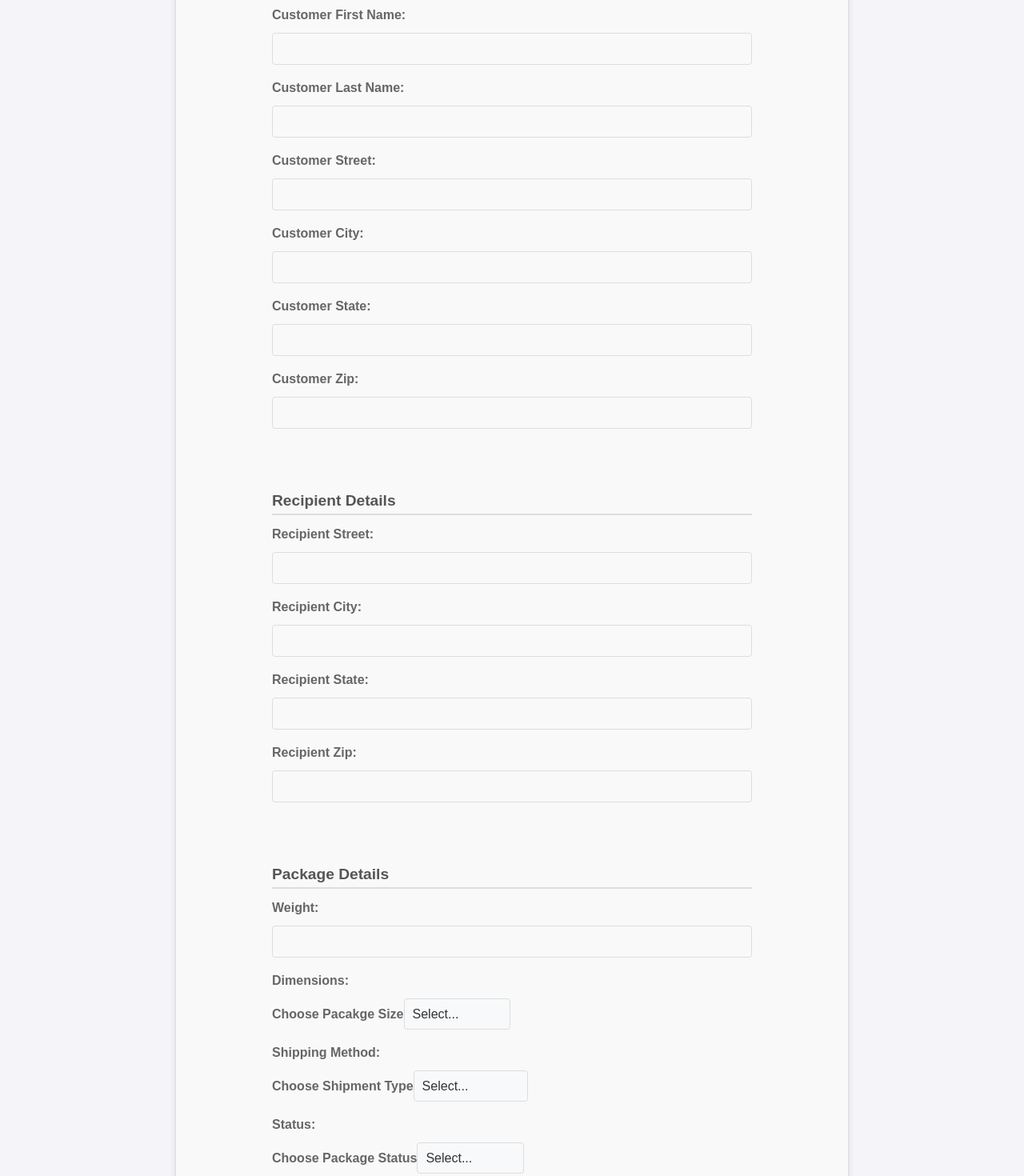
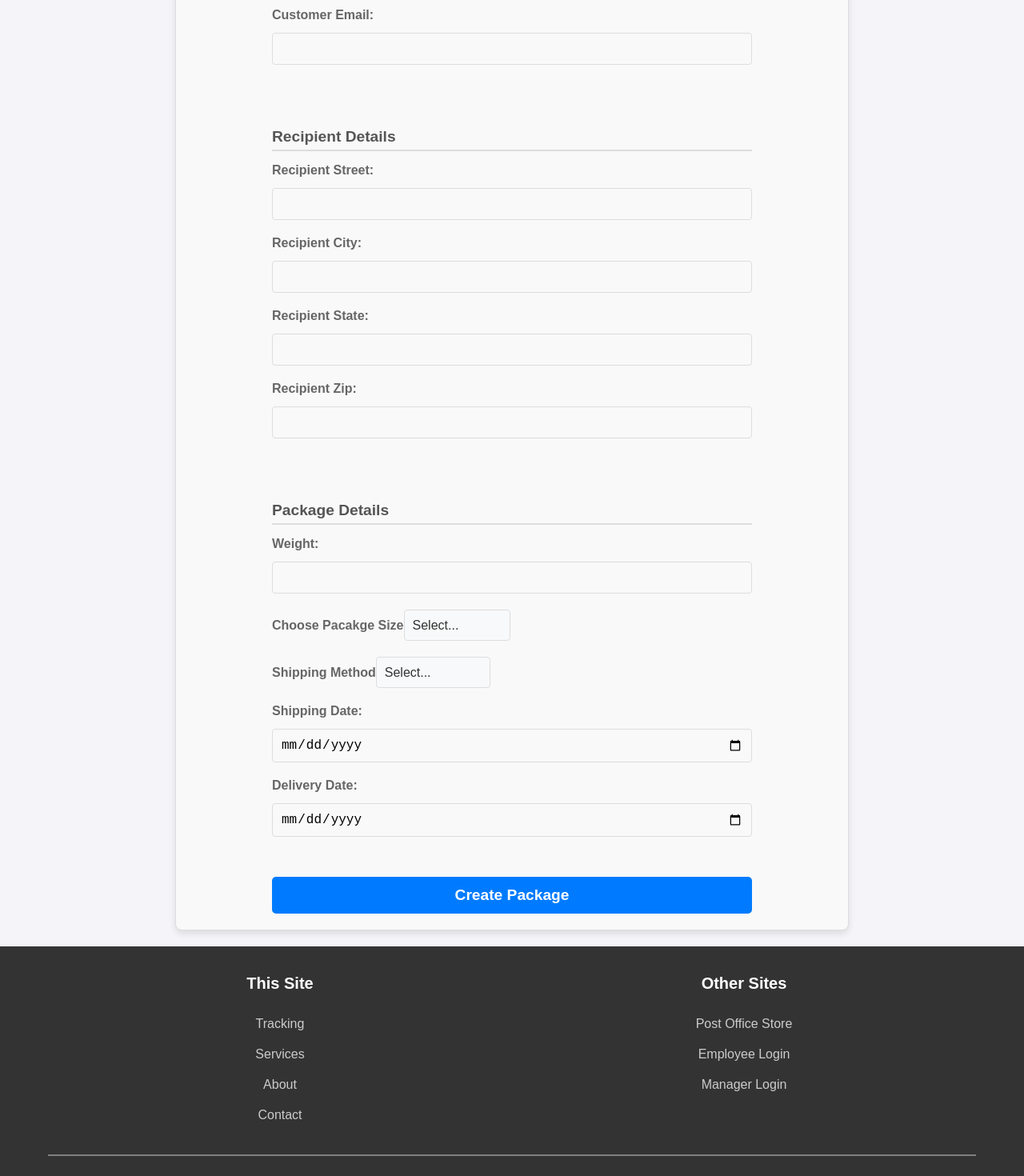
Before and after one commit to LuisangelE-04/Database-Project, a React (Create React App) app: page /create-package in a window 1280 px wide. Shown: the part 220-1690 px from the top of the page at 80% size. Built offline with nearby package versions, Linux system fonts and the light colour scheme.

Commit message:
update minor bug fixes after merge from Nam LOL

```diff
--- a/src/components/AddDependent.js
+++ b/src/components/AddDependent.js
@@ -19,7 +19,7 @@ const AddDependent = () => {
     try {
       const payload = {
         payload: {
-          employeeId: employeeID,
+          "employeeId": employeeID,
           firstName,
           lastName,
           relationship,
--- a/src/components/CreatePackage.js
+++ b/src/components/CreatePackage.js
@@ -1,70 +1,38 @@
 import React, { useState } from 'react';
 import axios from "axios";
-import { createENDPOINT, ENDPOINTS, BASE_URL } from "../endpoints/Endpoints";
+import { ENDPOINTS, BASE_URL } from "../endpoints/Endpoints";
 import NavBar from "./NavBar";
 import Footer from "./Footer";
 import PackageDropdown from "./dropdowns/PackageSize";
-import PackageStatus from "./dropdowns/PackageStatus";
 import ShipmentType from "./dropdowns/ShipmentType";
 import "../css/CreatePackage.css";
 
 const CreatePackage = () => {
-  const [customerFirstName, setCustomerFirstName] = useState('');
-  const [customerLastName, setCustomerLastName] = useState('');
-  const [customerStreet, setCustomerStreet] = useState('');
-  const [customerCity, setCustomerCity] = useState('');
-  const [customerState, setCustomerState] = useState('');
-  const [customerZip, setCustomerZip] = useState('');
+  const [customerEmail, setCustomerEmail] = useState('');
   const [recipientStreet, setRecipientStreet] = useState('');
   const [recipientCity, setRecipientCity] = useState('');
   const [recipientState, setRecipientState] = useState('');
   const [recipientZip, setRecipientZip] = useState(''); // "recipientZipcode": "77076" && "customerZipcode": "77076"
   const [weight, setWeight] = useState('');
   const [dimensions, setDimensions] = useState('');
-  const [amount, setAmount] = useState('');
   const [shippingMethod, setShippingMethod] = useState('');
-  const [status, setStatus] = useState('');
   const [shippingDate, setShippingDate] = useState('');
   const [deliveryDate, setDeliveryDate] = useState('');
 
   const handleSubmit = async (e) => {
     e.preventDefault();
 
-    /* New payload for creating a package
-    payload: {
-      "customerEmail": customerEmail,
-      "recipientStreet": recipientStreet,
-      "recipientCity": recipientCity,
-      "recipientState": recipientState,
-      "recipientZipcode": recipientZip,
-      "weight": weight,
-      "acount": amount,
-      "dimensions": dimensions,
-      "shippingMethod": shippingMethod,
-      "status": status,
-      "shippingDate": shippingDate,
-      "deliveryDate": deliveryDate
-    }
-    */
-
     try {
       const payload = {
         payload: {
-          "customerFirstName": customerFirstName,
-          "customerLastName": customerLastName,
-          "customerStreet": customerStreet,
-          "customerCity": customerCity,
-          "customerState": customerState,
-          "customerZipcode": customerZip,
+          "senderEmail": customerEmail,
           "recipientStreet": recipientStreet,
           "recipientCity": recipientCity,
           "recipientState": recipientState,
           "recipientZipcode": recipientZip,
           "weight": weight,
           "dimensions": dimensions,
-          "amount": amount,
           "shippingMethod": shippingMethod,
-          "status": status,
           "shippingDate": shippingDate,
           "deliveryDate": deliveryDate
         }
@@ -96,66 +64,18 @@ const CreatePackage = () => {
       <div className="item-container">
         <h2>Enter Package Details</h2>
         <form onSubmit={handleSubmit} className="form-container">
-          {/* Remove customer details, replace with customer email only */
           <div className="form-section">
             <h3>Customer Details</h3>
             <div className="form-group">
-              <label>Customer First Name:</label>
+              <label>Customer Email:</label>
               <input
                 type="text"
-                value={customerFirstName}
-                onChange={(e) => setCustomerFirstName(e.target.value)}
-                required
-              />
-            </div>
-            <div className="form-group">
-              <label>Customer Last Name:</label>
-              <input
-                type="text"
-                value={customerLastName}
-                onChange={(e) => setCustomerLastName(e.target.value)}
-                required
-              />
-            </div>
-            <div className="form-group">
-              <label>Customer Street:</label>
-              <input
-                type="text"
-                value={customerStreet}
-                onChange={(e) => setCustomerStreet(e.target.value)}
-                required
-              />
-            </div>
-            <div className="form-group">
-              <label>Customer City:</label>
-              <input
-                type="text"
-                value={customerCity}
-                onChange={(e) => setCustomerCity(e.target.value)}
-                required
-              />
-            </div>
-            <div className="form-group">
-              <label>Customer State:</label>
-              <input
-                type="text"
-                value={customerState}
-                onChange={(e) => setCustomerState(e.target.value)}
-                required
-              />
-            </div>
-            <div className="form-group">
-              <label>Customer Zip:</label>
-              <input
-                type="text"
-                value={customerZip}
-                onChange={(e) => setCustomerZip(e.target.value)}
+                value={customerEmail}
+                onChange={(e) => setCustomerEmail(e.target.value)}
                 required
               />
             </div>
           </div>
-          /* END OF SECTION TO REMOVE */
-          }
           <div className="form-section">
             <h3>Recipient Details</h3>
             <div className="form-group">
@@ -208,24 +128,17 @@ const CreatePackage = () => {
               />
             </div>
             <div className="form-group">
-              <label>Dimensions:</label>
               <PackageDropdown
               onSelect={(value) => setDimensions(value)}
               />
             </div>
 
             <div className="form-group">
-              <label>Shipping Method:</label>
               <ShipmentType
               onSelect={(value) => setShippingMethod(value)}
               />
             </div>
-            <div className="form-group">
-              <label>Status:</label>
-              <PackageStatus
-              onSelect={(value) => setStatus(value)}
-               />
-            </div>
+
             <div className="form-group">
               <label>Shipping Date:</label>
               <input
--- a/src/components/UpdatePackage.js
+++ b/src/components/UpdatePackage.js
@@ -1,7 +1,8 @@
 import React, { useState } from 'react';
 import { useNavigate } from 'react-router-dom';
 import axios from 'axios';
-import { createENDPOINT, ENDPOINTS, BASE_URL } from '../endpoints/Endpoints';
+import { ENDPOINTS, BASE_URL } from '../endpoints/Endpoints';
+import PackageStatus from "./dropdowns/PackageStatus";
 
 const UpdatePackage = () => {
     const [packageId, setPackageId] = useState('');
@@ -17,11 +18,11 @@ const UpdatePackage = () => {
         try {
             const payload = {
                 payload: {
-                    packageId,
-                    status: currentStatus,
-                    shippingDate,
-                    deliveryDate,
-                    currentBranchId: currentBranchID,
+                    "packageId": packageId,
+                    "status": currentStatus,
+                    "shippingDate": shippingDate,
+                    "deliveryDate": deliveryDate,
+                    "currentBranchId": currentBranchID,
                 }
             };
             const accessToken = localStorage.getItem("accessToken");
@@ -33,7 +34,7 @@ const UpdatePackage = () => {
                 },
             });
 
-            const response = await instance.put(ENDPOINTS.AUTH.TRACKING.UPDATE_PACKAGE, payload);
+            const response = await instance.put(ENDPOINTS.AUTH.PACKAGE.UPDATE_PACKAGE, payload);
             console.log(response.data);
             alert("Package Updated Successfully");
             navigate('/employee-dashboard');
@@ -60,13 +61,8 @@ const UpdatePackage = () => {
 
                 <div className="form-group">
                     <label htmlFor="status">Current Status</label>
-                    <input
-                        type="text"
-                        id="status"
-                        name="status"
-                        value={currentStatus}
-                        onChange={(e) => setStatus(e.target.value)}
-                        required
+                    <PackageStatus
+                    onSelect={setStatus}
                     />
                 </div>
 
@@ -78,7 +74,6 @@ const UpdatePackage = () => {
                         name="shippingDate"
                         value={shippingDate}
                         onChange={(e) => setShippingDate(e.target.value)}
-                        required
                     />
                 </div>
 
@@ -90,7 +85,6 @@ const UpdatePackage = () => {
                         name="deliveryDate"
                         value={deliveryDate}
                         onChange={(e) => setDeliveryDate(e.target.value)}
-                        required
                     />
                 </div>
 
--- a/src/components/dropdowns/PackageStatus.js
+++ b/src/components/dropdowns/PackageStatus.js
@@ -2,7 +2,6 @@ import { useState } from "react";
 import "../../css/Dropdown.css";
 
 const options = [
-  { value: "processing", label: "Processing" },
   { value: "received", label: "Recieved" },
   { value: "in transit", label: "In Transit" },
   { value: "out for delivery", label: "Out for Delivery" },
@@ -23,7 +22,6 @@ const PackageStatus = ({ onSelect }) => {
   return (
     <>
     <div className="dropdown-container">
-      <label htmlFor="packageDropdown">Choose Package Status</label>
       <select id="packageDropdown" value={selectedOption} onChange={handleChange}>
         <option value="">Select...</option>
         {options.map((option) => (
--- a/src/components/dropdowns/ShipmentType.js
+++ b/src/components/dropdowns/ShipmentType.js
@@ -20,7 +20,7 @@ const ShipmentType = ({ onSelect }) => {
   return (
     <>
     <div>
-      <label htmlFor="shipmentType">Choose Shipment Type</label>
+      <label htmlFor="shipmentType">Shipping Method</label>
       <select id="shipmentType" value={selectedOption} onChange={handleChange}>
         <option value="">Select...</option>
         {options.map((option) => (
--- a/src/endpoints/Endpoints.js
+++ b/src/endpoints/Endpoints.js
@@ -1,7 +1,8 @@
 import axios from 'axios';
 
+export const BASE_URL = 'http://localhost:4000/api/';
 //export const BASE_URL = 'https://b5d6-129-7-0-8.ngrok-free.app/api/';
-export const BASE_URL = 'http://shipit.eastus.azurecontainer.io:4000/api/';
+//export const BASE_URL = 'http://shipit.eastus.azurecontainer.io:4000/api/';
 
 export const ENDPOINTS = {
   AUTH: {
--- a/src/pages/Login.js
+++ b/src/pages/Login.js
@@ -25,10 +25,12 @@ const Login = () => {
       };
 
       const response = await createENDPOINT(ENDPOINTS.AUTH.CUSTOMER.LOGIN).post(payload);
-      if (!response|| response.status !== 200) {
+
+      if (!response || response.status !== 200) {
         console.error("Login response error:", response);
         throw new Error(response.error);
       }
+
       const accessToken = response.data?.token || response.data;
       localStorage.setItem("accessToken", accessToken);
       localStorage.setItem("userType", "customer");
@@ -38,7 +40,7 @@ const Login = () => {
         throw new Error("Login failed: Token is missing in the response.");
       }
       alert("Login Successful");
-      navigate('/customer-dashboard');
+      window.location.href = "/customer-dashboard";
 
     } catch (error) {
       if (error.response) {
```
